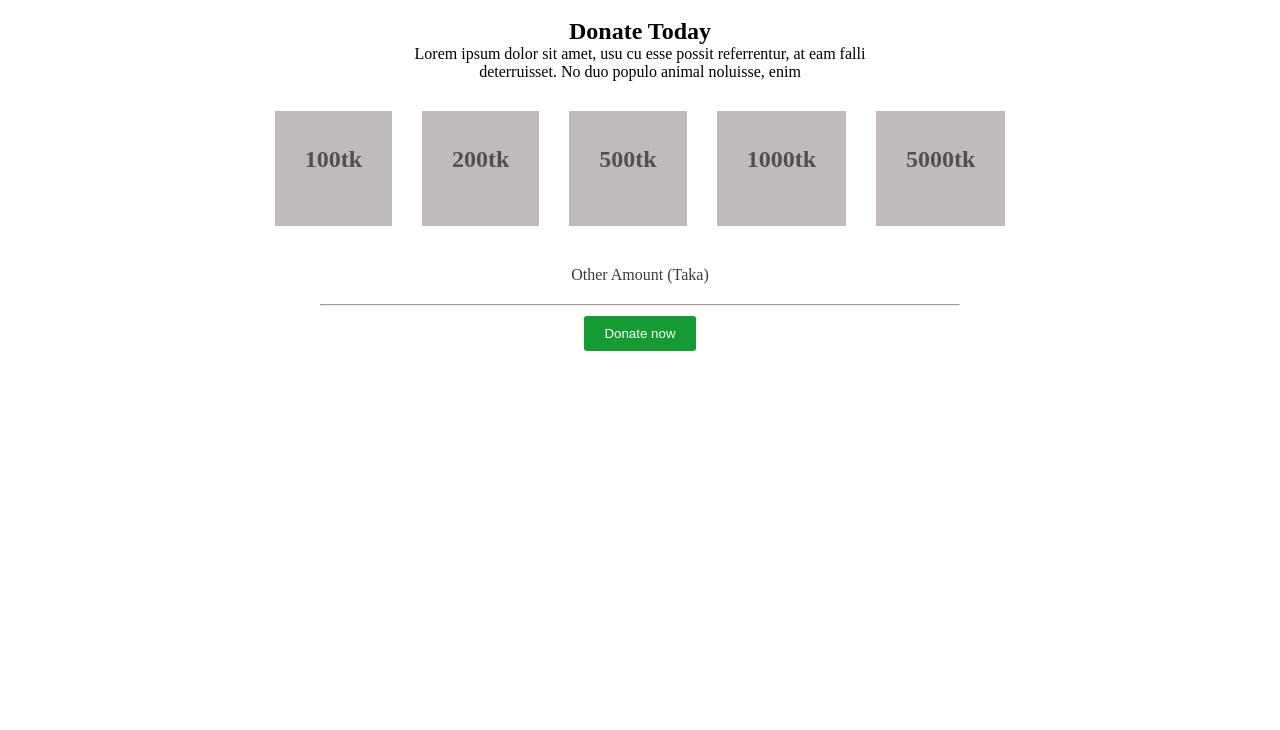
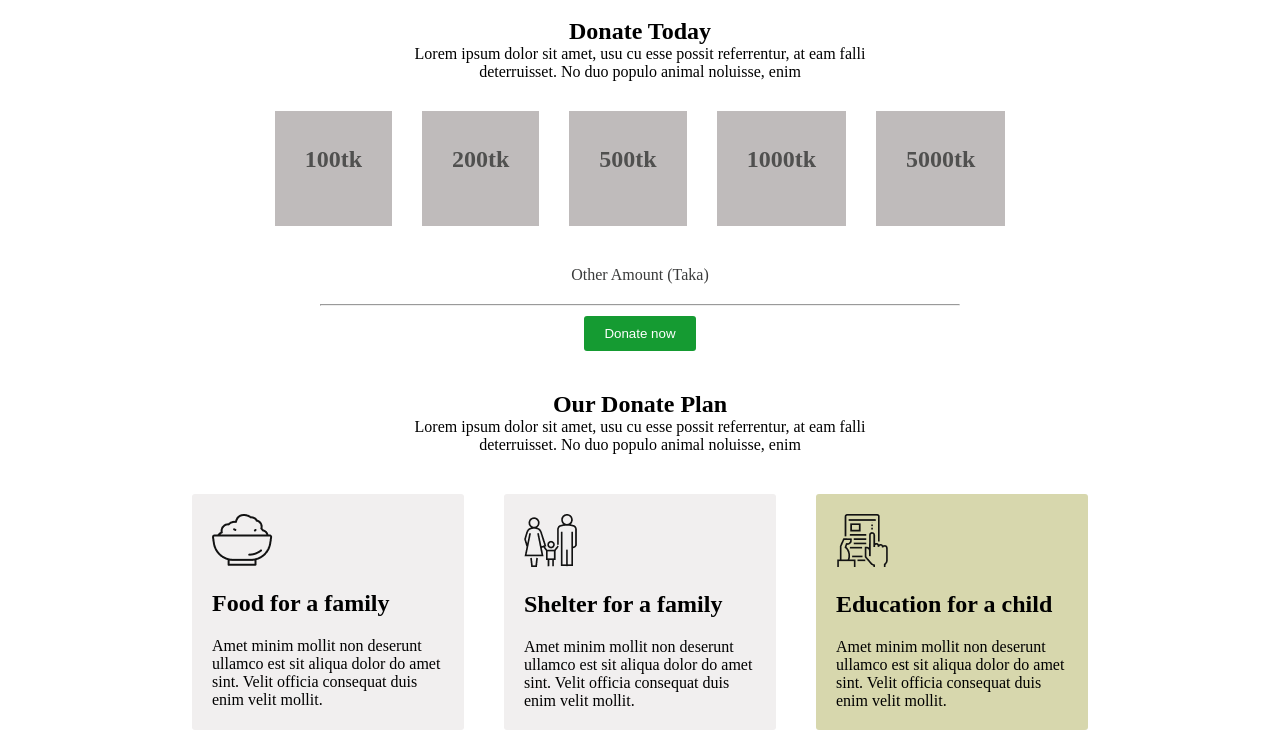
Before and after one commit to developer-nieem/donate-projecct, a plain HTML site: page index.html in a window 1280 px wide. Shown: the part 1052-1782 px from the top of the page. Before the commit the page ends 1443 px from the top, so only its background shows below. Drawn offline with Linux system fonts and the light colour scheme.

Commit message:
done donate plane section done

```diff
--- a/index.html
+++ b/index.html
@@ -13,7 +13,8 @@
     <header>
         <div class="header-content">
             <h2>Let’s Help Those Who Are <br> More In Need</h2>
-            <p>Lorem ipsum dolor sit amet, usu cu esse possit referrentur, at eam falli <br>deterruisset. No duo populo animal noluisse, enim</p>
+            <p>Lorem ipsum dolor sit amet, usu cu esse possit referrentur, at eam falli <br>deterruisset. No duo populo
+                animal noluisse, enim</p>
             <button class="btn">Donate now</button>
 
         </div>
@@ -21,9 +22,10 @@
     <main>
         <section>
             <div class="donate-today">
-                <h2>Donate Today  </h2>
+                <h2>Donate Today </h2>
 
-                    <p>Lorem ipsum dolor sit amet, usu cu esse possit referrentur, at eam falli <br>deterruisset. No duo populo animal noluisse, enim</p>
+                <p>Lorem ipsum dolor sit amet, usu cu esse possit referrentur, at eam falli <br>deterruisset. No duo
+                    populo animal noluisse, enim</p>
                 <div class="donate-price-main">
                     <div class="donate-price">
                         <h2>100tk</h2>
@@ -48,6 +50,36 @@
                 </div>
             </div>
         </section>
+        <!-- donate now section done -->
+
+        <section>
+            <div class="donate-plan">
+                <h2>Our Donate Plan</h2>
+                <p>Lorem ipsum dolor sit amet, usu cu esse possit referrentur, at eam falli <br>deterruisset. No duo
+                    populo animal noluisse, enim</p>
+                <div class="donate-feature">
+                    <div class="donate-info">
+                        <img src="images/icons/food.png" alt="">
+                        <h2>Food for a family </h2>
+                        <p>Amet minim mollit non deserunt ullamco est sit aliqua dolor do amet sint. Velit officia
+                            consequat duis enim velit mollit.</p>
+                    </div>
+                    <div class="donate-info">
+                        <img src="images/icons/shelter.png" alt="">
+                        <h2>Shelter for a family</h2>
+                        <p>Amet minim mollit non deserunt ullamco est sit aliqua dolor do amet sint. Velit officia
+                            consequat duis enim velit mollit.</p>
+                    </div>
+                    <div class="donate-info donate-info3">
+                        <img src="images/icons/Frame-1.png" alt="">
+                        <h2>Education for a child </h2>
+                        <p>Amet minim mollit non deserunt ullamco est sit aliqua dolor do amet sint. Velit officia
+                            consequat duis enim velit mollit.</p>
+                    </div>
+
+                </div>
+            </div>
+        </section>
     </main>
 </body>
 
--- a/style.css
+++ b/style.css
@@ -59,3 +59,29 @@
     color: rgb(58, 59, 59);
     padding-bottom: 20px;
 }
+
+/* donate now css end */
+.donate-plan{
+    text-align: center;
+    margin-top: 70px;
+    width: 70%;
+    margin: auto;
+
+}
+.donate-feature{
+    display: flex;
+    gap: 40px;
+    margin-top: 40px;
+    text-align: left;
+}
+.donate-info{
+    padding: 20px;
+    background-color: rgb(241, 239, 239);
+    border-radius: 3px;
+}
+.donate-info h2{
+    padding: 20px 0;
+}
+.donate-info3{
+    background: rgb(215, 215, 173);
+}
```
Lines whose indentation alone changed are shown as unchanged.
